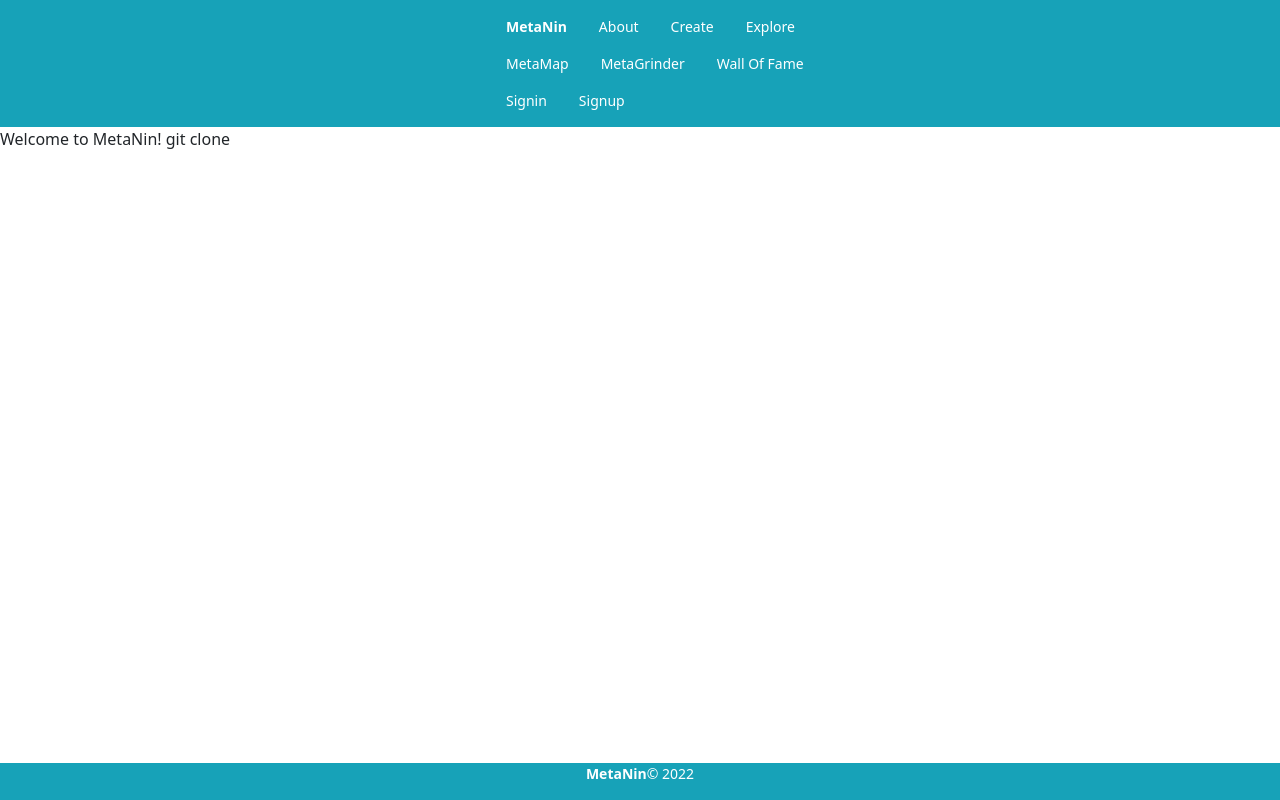
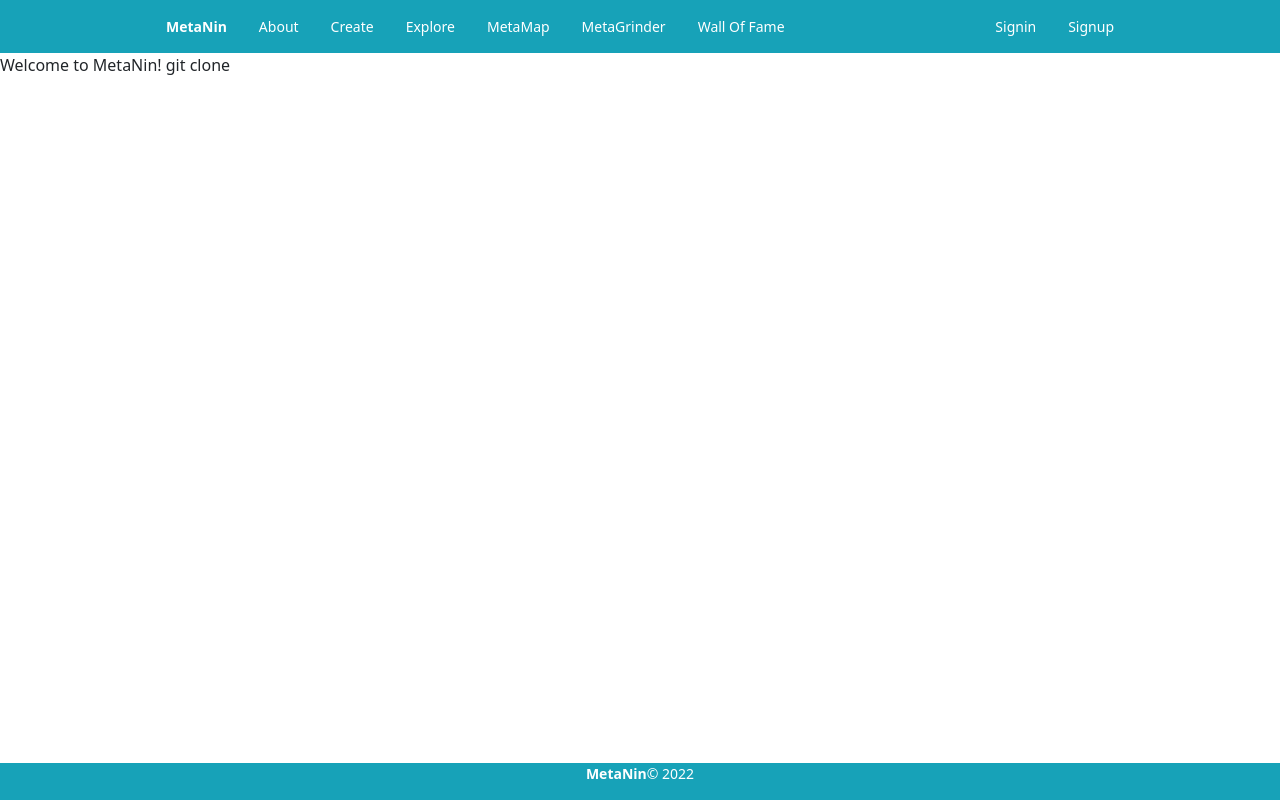
Before and after one commit to HanziD/MetaNin-app, an Angular app: page / in a window 1280 px wide. Built offline with nearby package versions, Linux system fonts and the light colour scheme.

Commit message:
Configured top navbar padding

```diff
--- a/src/app/header/topnavbar.component.css
+++ b/src/app/header/topnavbar.component.css
@@ -4,7 +4,6 @@
 
 }
 nav{
-    padding-left: 490px;
-    padding-right: 460px;
-
+    padding-left: 150px;
+    padding-right: 150px;
 }
```
